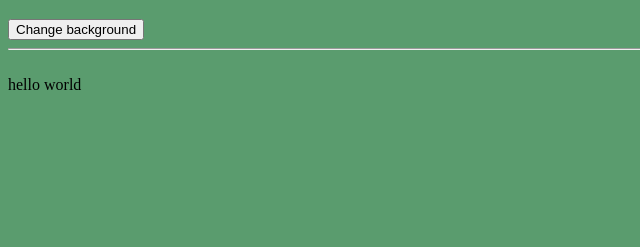
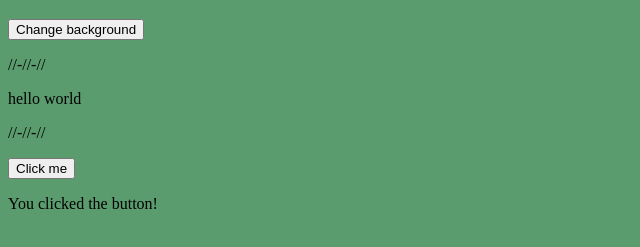
Before and after one commit to Andrew-Samoilov/js-lern, a plain HTML site: page index.html in a window 1280 px wide. Both pictures are taken after a click on the button "Change background". Shown: the part 61-308 px from the top of the page, without its empty margins (0-640 px from the left). Drawn offline with Linux system fonts and the light colour scheme.

```diff
--- a/index.html
+++ b/index.html
@@ -1,35 +1,37 @@
 <!DOCTYPE html>
 <html lang="en">
   <head>
-    <meta charset="UTF-8">
-    <meta http-equiv="X-UA-Compatible" content="IE=edge">
-    <meta name="viewport" content="width=device-width, initial-scale=1.0">
-    <title>Document 4 learnig JS</title>
+    <meta charset="UTF-8" />
+    <meta http-equiv="X-UA-Compatible" content="IE=edge" />
+    <meta name="viewport" content="width=device-width, initial-scale=1.0" />
+    <title>JavaScript label example</title>
+    <script src="script.js" defer></script>
   </head>
   <body>
     <h1>Java Script learning page</h1>
 
-
-    <script> <!-- //https://html5book.ru/osnovy-javascript/-->
-    var colorArray = ["#5A9C6E", "#A8BF5A", "#FAC46E", "#FAD5BB", "#F2FEFF"]; // создаем массив с цветами фона
+    <script>
+      <!-- //https://html5book.ru/osnovy-javascript/-->
+      var colorArray = ['#5A9C6E', '#A8BF5A', '#FAC46E', '#FAD5BB', '#F2FEFF']; // создаем массив с цветами фона
       var i = 0;
 
-    function changeColor(){
+      function changeColor() {
         document.body.style.background = colorArray[i];
         i++;
-        if( i > colorArray.length - 1){
+        if (i > colorArray.length - 1) {
           i = 0;
         }
       }
     </script>
 
     <button onclick="changeColor();">Change background</button>
-
-    <hr>
-    <br>
+    <p>//-//-//</p>
 
     <script>
-        document.write("hello world");
+      document.write('hello world');
     </script>
+
+    <p>//-//-//</p>
+    <button>Click me</button>
   </body>
 </html>
--- /dev/null
+++ b/script.js
@@ -0,0 +1,20 @@
+// Функция: создаёт новый параграф и добавляет его вниз тела HTML.
+
+function createParagraph() {
+  let para = document.createElement('p');
+  para.textContent = 'You clicked the button!';
+  document.body.appendChild(para);
+}
+
+/*
+  1. Получаем ссылки на все кнопки на странице в виде массива.
+  2. Перебераем все кнопки и добавляем к ним отслеживатель события нажатия.
+
+  При нажатии любой кнопки, будет выполняться функция createParagraph().
+*/
+
+const buttons = document.querySelectorAll('button');
+
+for(let i = 0; i < buttons.length ; i++) {
+  buttons[i].addEventListener('click', createParagraph);
+}
```
Also changed, not shown: script1.js (deleted). Lines whose indentation alone changed are shown as unchanged.
